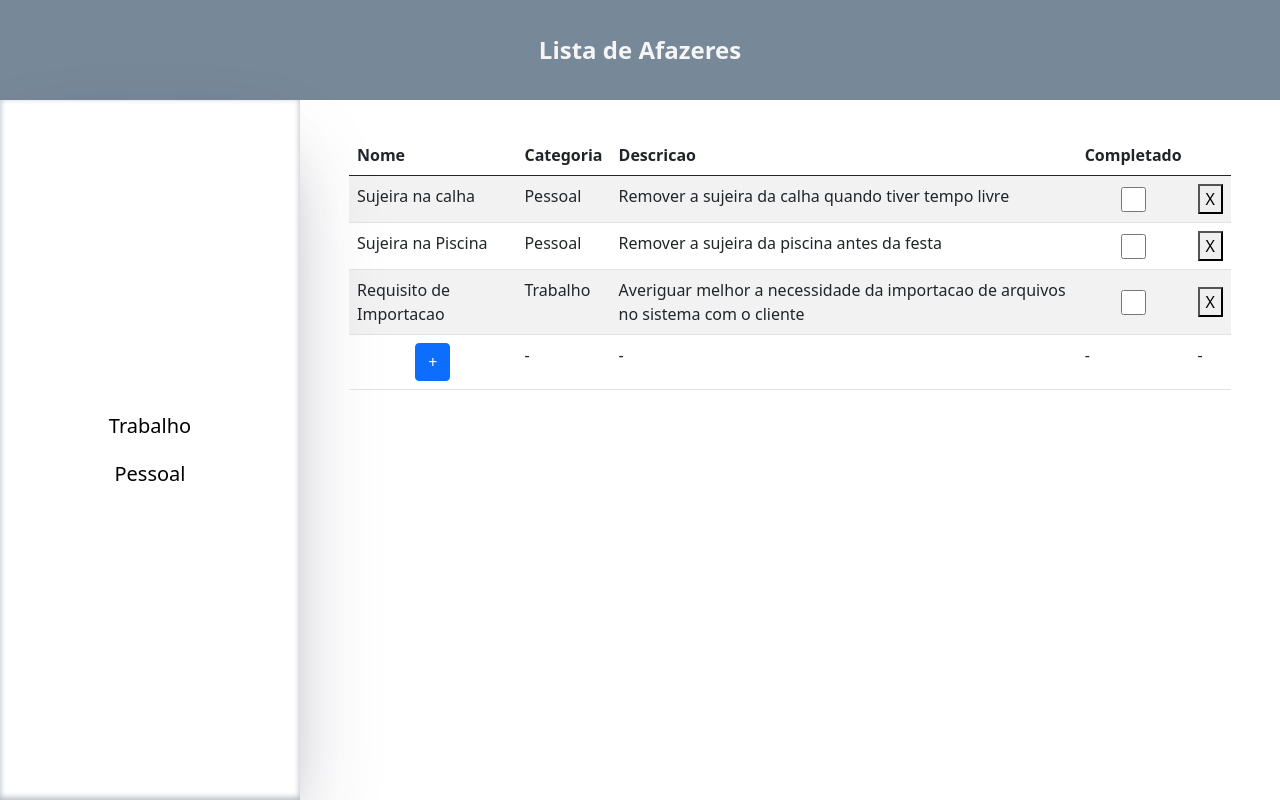
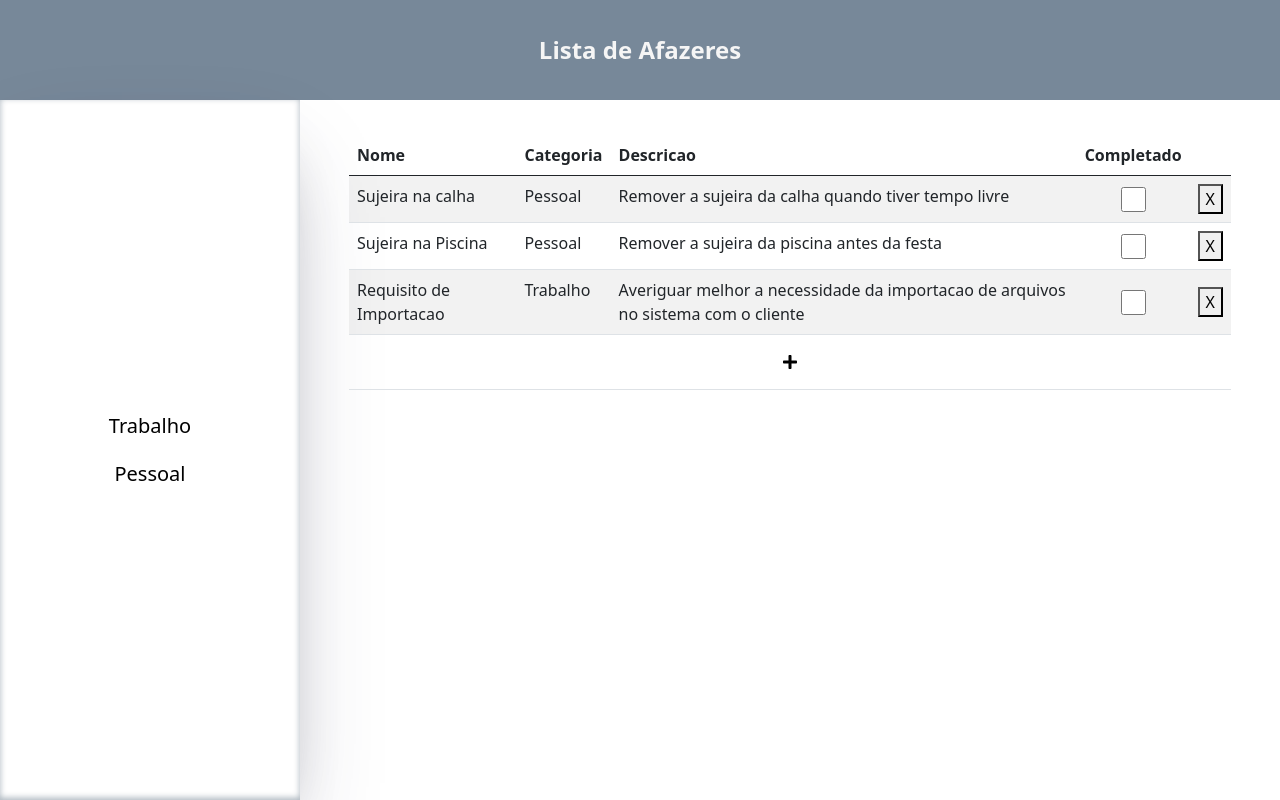
Before and after one commit to jaisonrobson/todofoursales, a React (Create React App) app: page / in a window 1280 px wide. Built offline with nearby package versions, Linux system fonts and the light colour scheme.

Commit message:
feito ajustes no botao de adicionar tarefa

```diff
--- a/src/views/todo/activities/Activities.jsx
+++ b/src/views/todo/activities/Activities.jsx
@@ -1,9 +1,10 @@
 import './Activities.css'
 import React from 'react'
+import { faPlus } from '@fortawesome/free-solid-svg-icons'
 
 import Table from 'components/layout/Table'
 import Button from 'components/layout/Button'
-
+import Icon from 'components/layout/Icon'
 import { withReducerContextConsumer } from 'contexts/withReducerContext'
 
 const TodosTableHeader = (props) => (
@@ -93,26 +94,18 @@ const TodosTableBody = (props) => (
             </td>
         </tr>
         <tr>
-            <td>
+            <td colSpan="5">
                 <div className="tablecell-container">
                     <Button
-                        color="primary"
+                        block
+                        textColor="black"
+                        buttonColor="transparent"
+                        hoverColor="#a3b9cf"
+                        activeColor="#778899"
                     >
-                        +
+                        <Icon icon={faPlus} />
                     </Button>
                 </div>
-            </td>
-            <td>
-                -
-            </td>
-            <td>
-                -
-            </td>
-            <td>
-                -
-            </td>
-            <td>
-                -
             </td>
         </tr>
     </tbody>
```
